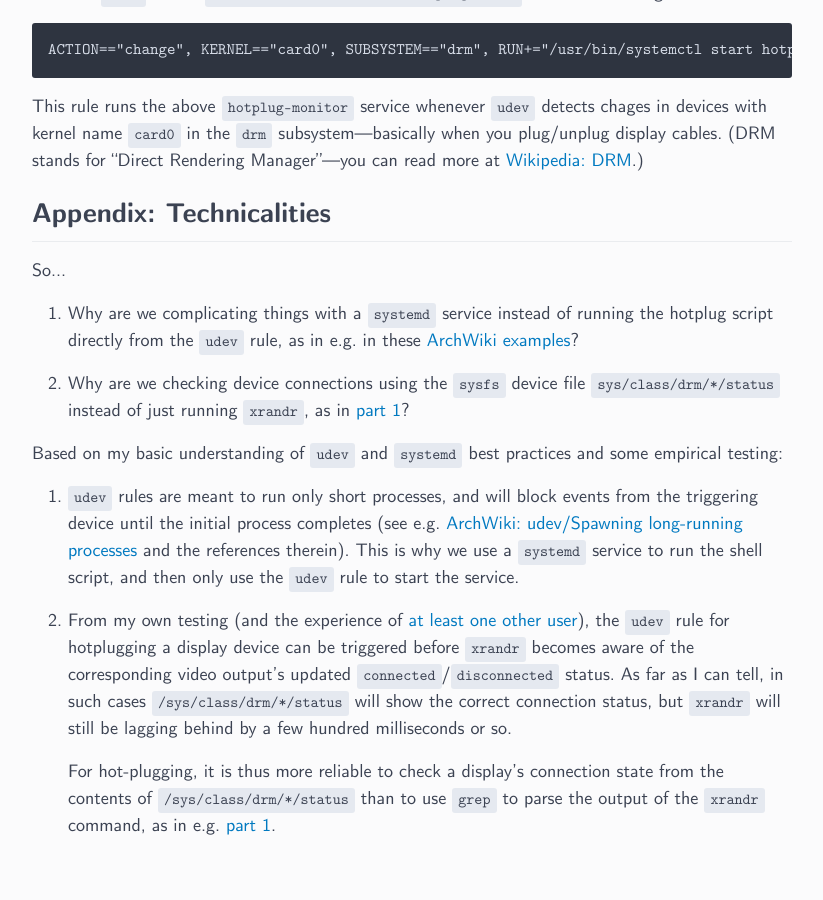
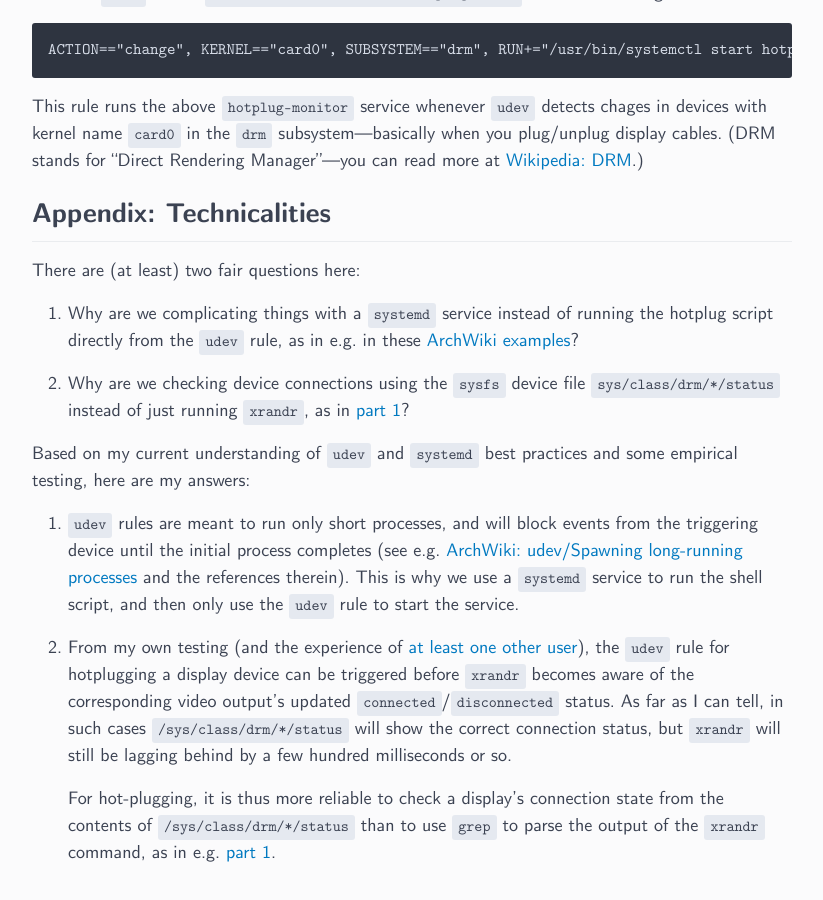
Before and after one commit to ejmastnak/ejmastnak.github.io, a Jekyll site: the page built from notes/arch/graphics/monitor-hotplug.md, in a window 1280 px wide and 900 px high, scrolled down 4213 px. Shown: the whole window, without its empty margins (228-1051 px from the left). Built offline with Jekyll 4.4.1, drawn with Linux system fonts in a browser that asks for light colours.

Commit message:
Improve wording

```diff
--- a/notes/arch/graphics/monitor-hotplug.md
+++ b/notes/arch/graphics/monitor-hotplug.md
@@ -184,13 +184,13 @@ This rule runs the above `hotplug-monitor` service whenever `udev` detects chage
 
 ## Appendix: Technicalities
 
-So...
+There are (at least) two fair questions here:
 
 1. Why are we complicating things with a `systemd` service instead of running the hotplug script directly from the `udev` rule, as in e.g. in these [ArchWiki](https://wiki.archlinux.org/title/Udev#Execute_when_HDMI_cable_is_plugged_in_or_unplugged) [examples](https://wiki.archlinux.org/title/Udev#Execute_on_VGA_cable_plug_in)?
 
 1. Why are we checking device connections using the `sysfs` device file `sys/class/drm/*/status` instead of just running `xrandr`, as in [part 1]({% link notes/arch/graphics/displays.md %})?
 
-Based on my basic understanding of `udev` and `systemd` best practices and some empirical testing:
+Based on my current understanding of `udev` and `systemd` best practices and some empirical testing, here are my answers:
 
 1. `udev` rules are meant to run only short processes, and will block events from the triggering device until the initial process completes (see e.g. [ArchWiki: udev/Spawning long-running processes](https://wiki.archlinux.org/title/Udev#Spawning_long-running_processes) and the references therein).
    This is why we use a `systemd` service to run the shell script, and then only use the `udev` rule to start the service.
```
